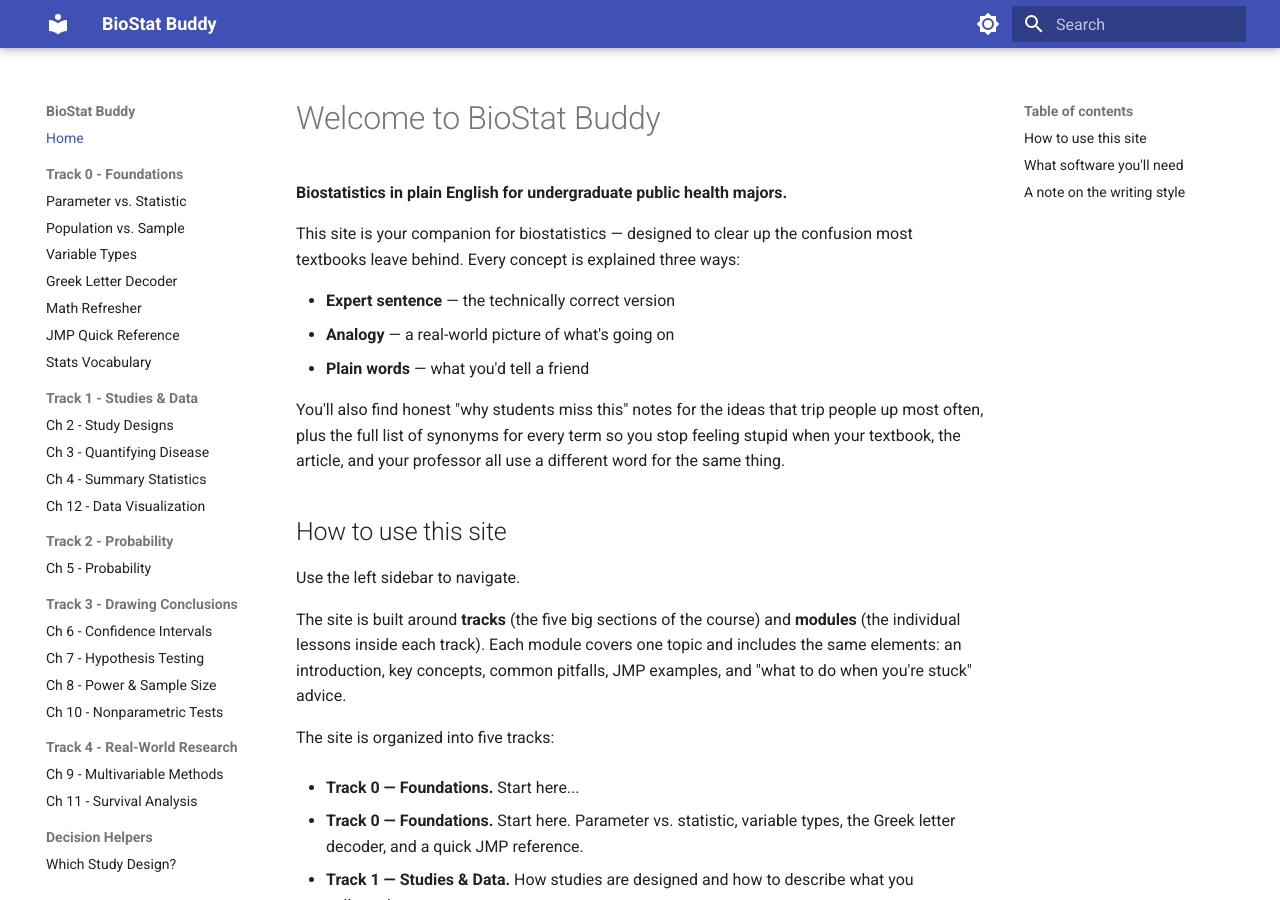
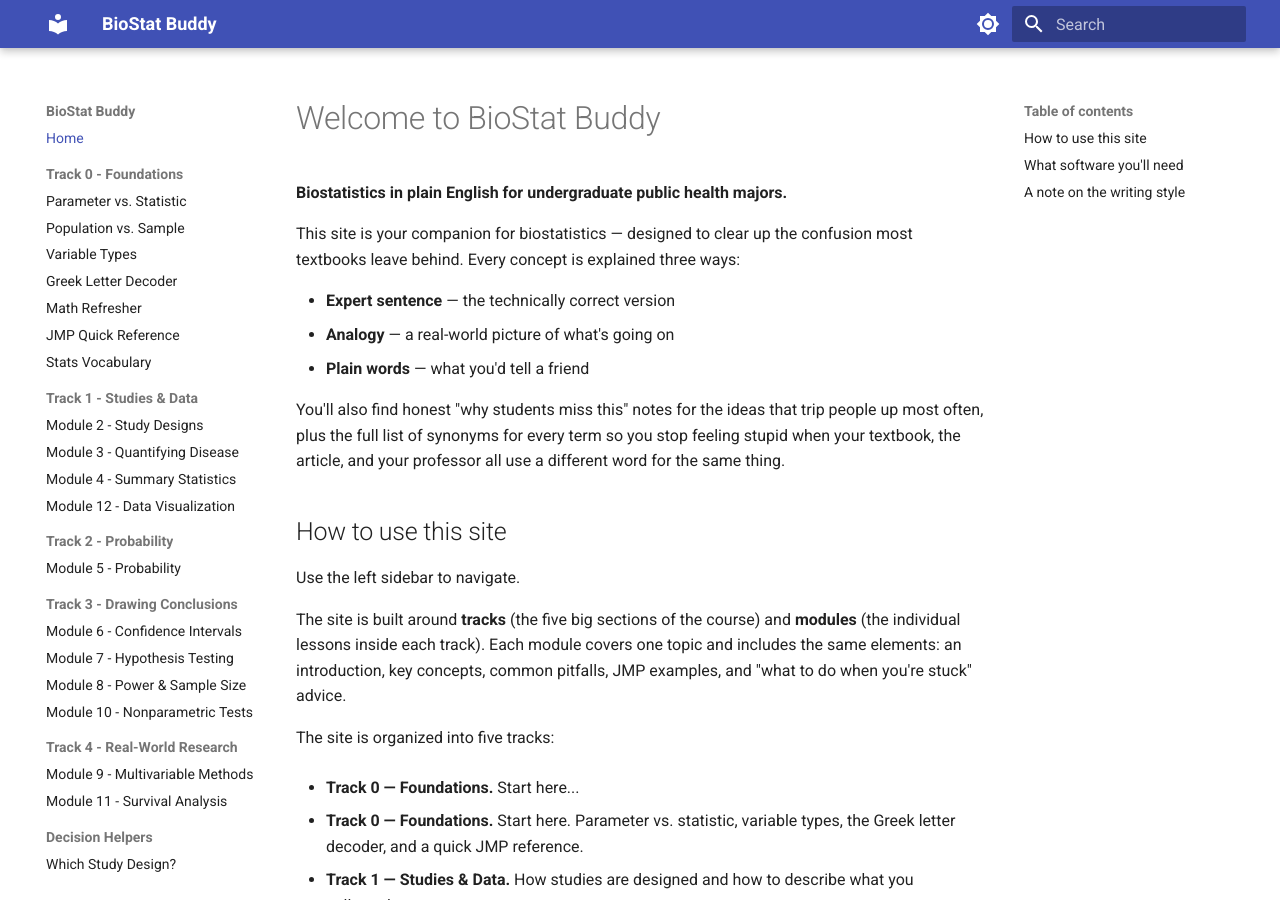
Before and after one commit to marywmathis/biostat-buddy, an MkDocs documentation site: the page built from docs/index.md, in a window 1280 px wide and 900 px high. Built offline with MkDocs 1.6.1 and Material for MkDocs 9.7.7, drawn with Linux system fonts in a browser that asks for light colours.

Commit message:
Update mkdocs.yml

```diff
--- a/mkdocs.yml
+++ b/mkdocs.yml
@@ -35,20 +35,20 @@
       - JMP Quick Reference: foundations/jmp-quick-reference.md
       - Stats Vocabulary: foundations/stats-vocabulary.md
   - Track 1 - Studies & Data:
-      - Ch 2 - Study Designs: track-1-studies-and-data/ch2-study-designs.md
-      - Ch 3 - Quantifying Disease: track-1-studies-and-data/ch3-disease-extent.md
-      - Ch 4 - Summary Statistics: track-1-studies-and-data/ch4-summary-stats.md
-      - Ch 12 - Data Visualization: track-1-studies-and-data/ch12-data-viz.md
+      - Module 2 - Study Designs: track-1-studies-and-data/ch2-study-designs.md
+      - Module 3 - Quantifying Disease: track-1-studies-and-data/ch3-disease-extent.md
+      - Module 4 - Summary Statistics: track-1-studies-and-data/ch4-summary-stats.md
+      - Module 12 - Data Visualization: track-1-studies-and-data/ch12-data-viz.md
   - Track 2 - Probability:
-      - Ch 5 - Probability: track-2-probability/ch5-probability.md
+      - Module 5 - Probability: track-2-probability/ch5-probability.md
   - Track 3 - Drawing Conclusions:
-      - Ch 6 - Confidence Intervals: track-3-conclusions/ch6-confidence-intervals.md
-      - Ch 7 - Hypothesis Testing: track-3-conclusions/ch7-hypothesis-testing.md
-      - Ch 8 - Power & Sample Size: track-3-conclusions/ch8-power-sample-size.md
-      - Ch 10 - Nonparametric Tests: track-3-conclusions/ch10-nonparametric.md
+      - Module 6 - Confidence Intervals: track-3-conclusions/ch6-confidence-intervals.md
+      - Module 7 - Hypothesis Testing: track-3-conclusions/ch7-hypothesis-testing.md
+      - Module 8 - Power & Sample Size: track-3-conclusions/ch8-power-sample-size.md
+      - Module 10 - Nonparametric Tests: track-3-conclusions/ch10-nonparametric.md
   - Track 4 - Real-World Research:
-      - Ch 9 - Multivariable Methods: track-4-real-world/ch9-multivariable.md
-      - Ch 11 - Survival Analysis: track-4-real-world/ch11-survival.md
+      - Module 9 - Multivariable Methods: track-4-real-world/ch9-multivariable.md
+      - Module 11 - Survival Analysis: track-4-real-world/ch11-survival.md
   - Decision Helpers:
       - Which Study Design?: decision-helpers/which-study-design.md
       - Which Summary Statistic?: decision-helpers/which-summary-stat.md
```
